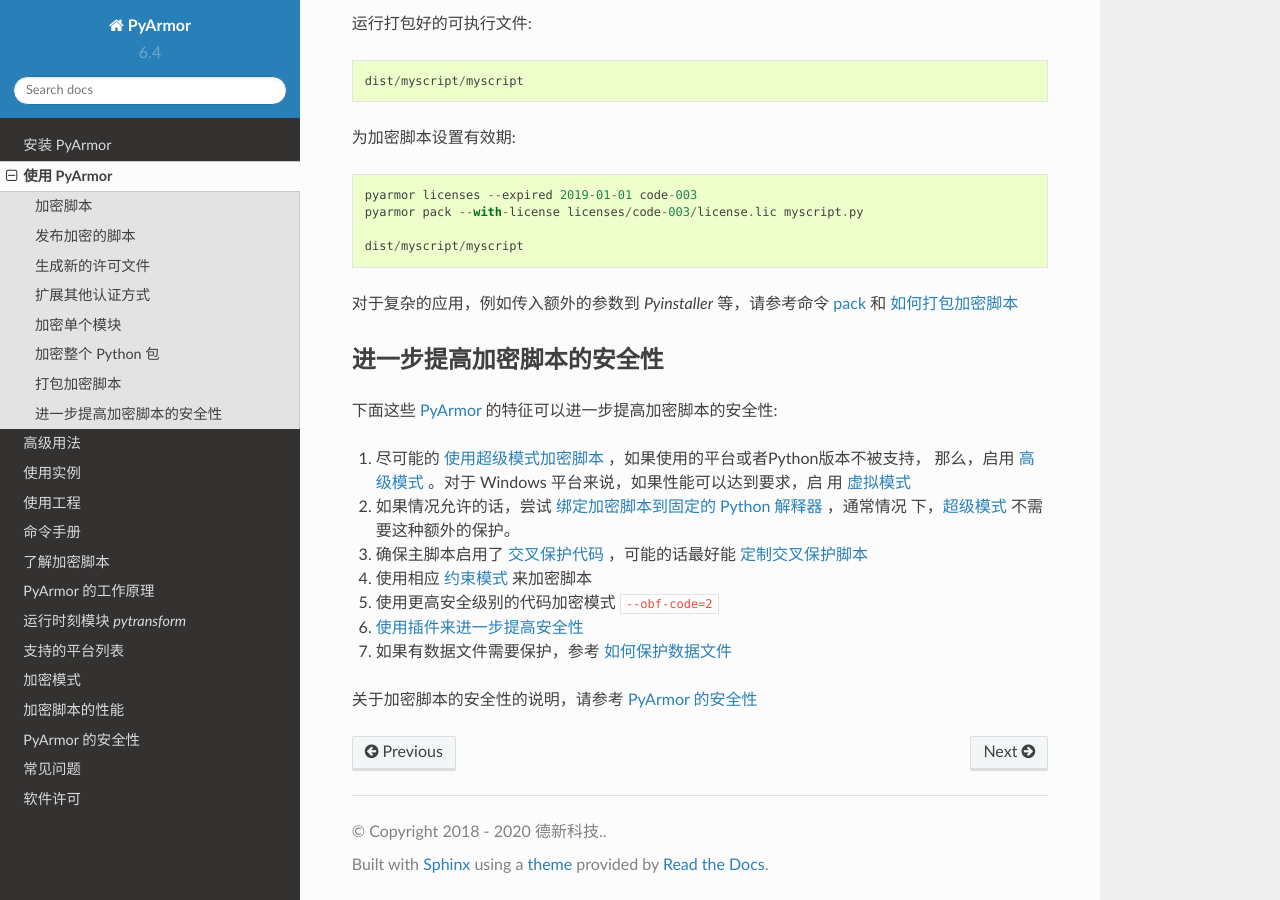
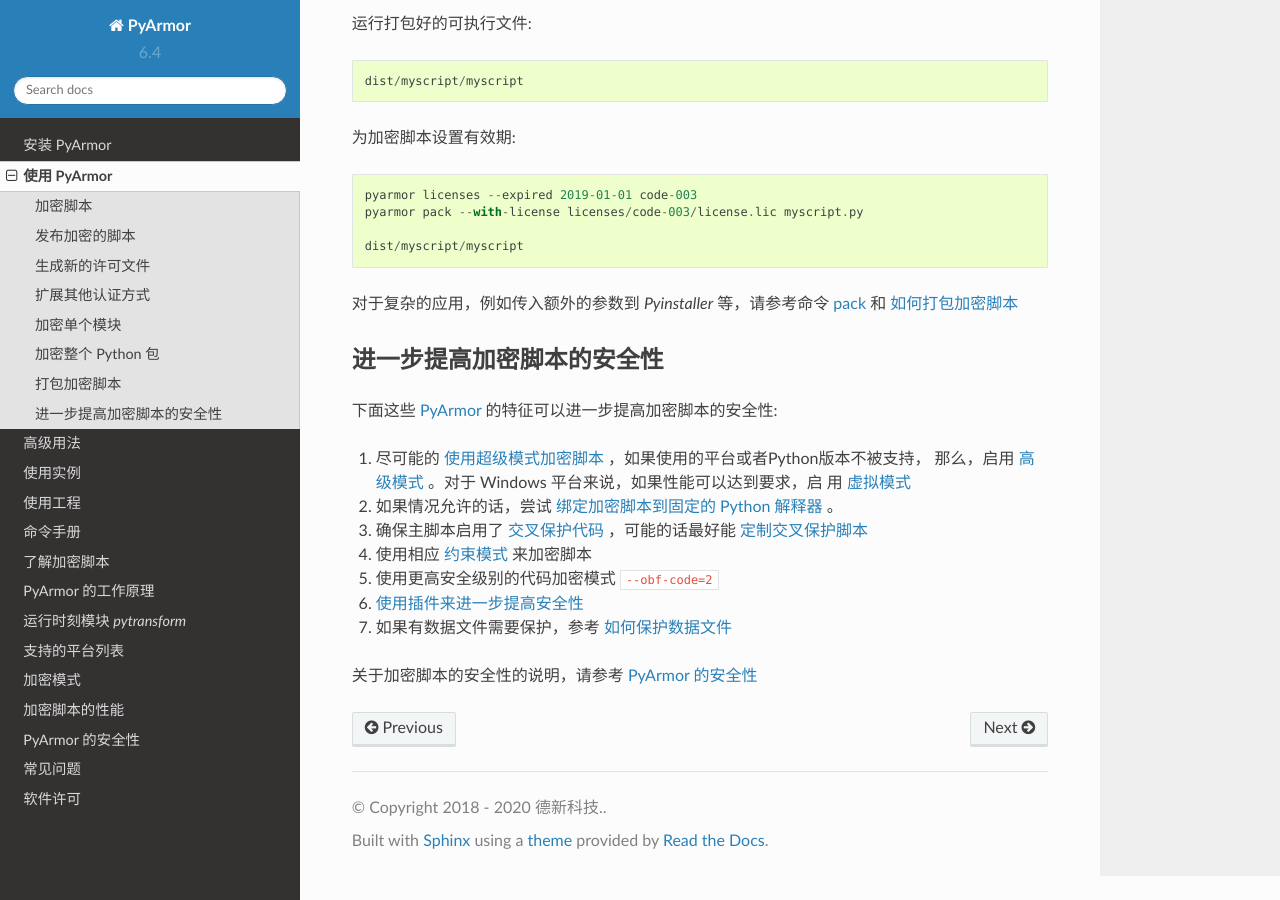
Before and after one commit to dashingsoft/pyarmor-docs-zh, a Sphinx documentation site: the page built from docs/usage.rst, in a window 1280 px wide and 900 px high, scrolled down 4540 px. Built offline with Sphinx 7.4.7 and the Read the Docs theme 2.0.0, drawn with Linux system fonts in a browser that asks for light colours.

Commit message:
Refine doc

```diff
--- a/docs/usage.rst
+++ b/docs/usage.rst
@@ -203,8 +203,7 @@
 1. 尽可能的 :ref:`使用超级模式加密脚本` ，如果使用的平台或者Python版本不被支持，
    那么，启用 :ref:`高级模式` 。对于 Windows 平台来说，如果性能可以达到要求，启
    用 :ref:`虚拟模式`
-2. 如果情况允许的话，尝试 :ref:`绑定加密脚本到固定的 Python 解释器` ，通常情况
-   下，:ref:`超级模式` 不需要这种额外的保护。
+2. 如果情况允许的话，尝试 :ref:`绑定加密脚本到固定的 Python 解释器` 。
 3. 确保主脚本启用了 `交叉保护代码 <https://pyarmor.readthedocs.io/zh/latest/how-to-do.html#special-handling-of-entry-script>`_ ，可能的话最好能 :ref:`定制交叉保护脚本`
 4. 使用相应 :ref:`约束模式` 来加密脚本
 5. 使用更高安全级别的代码加密模式 ``--obf-code=2``
```
